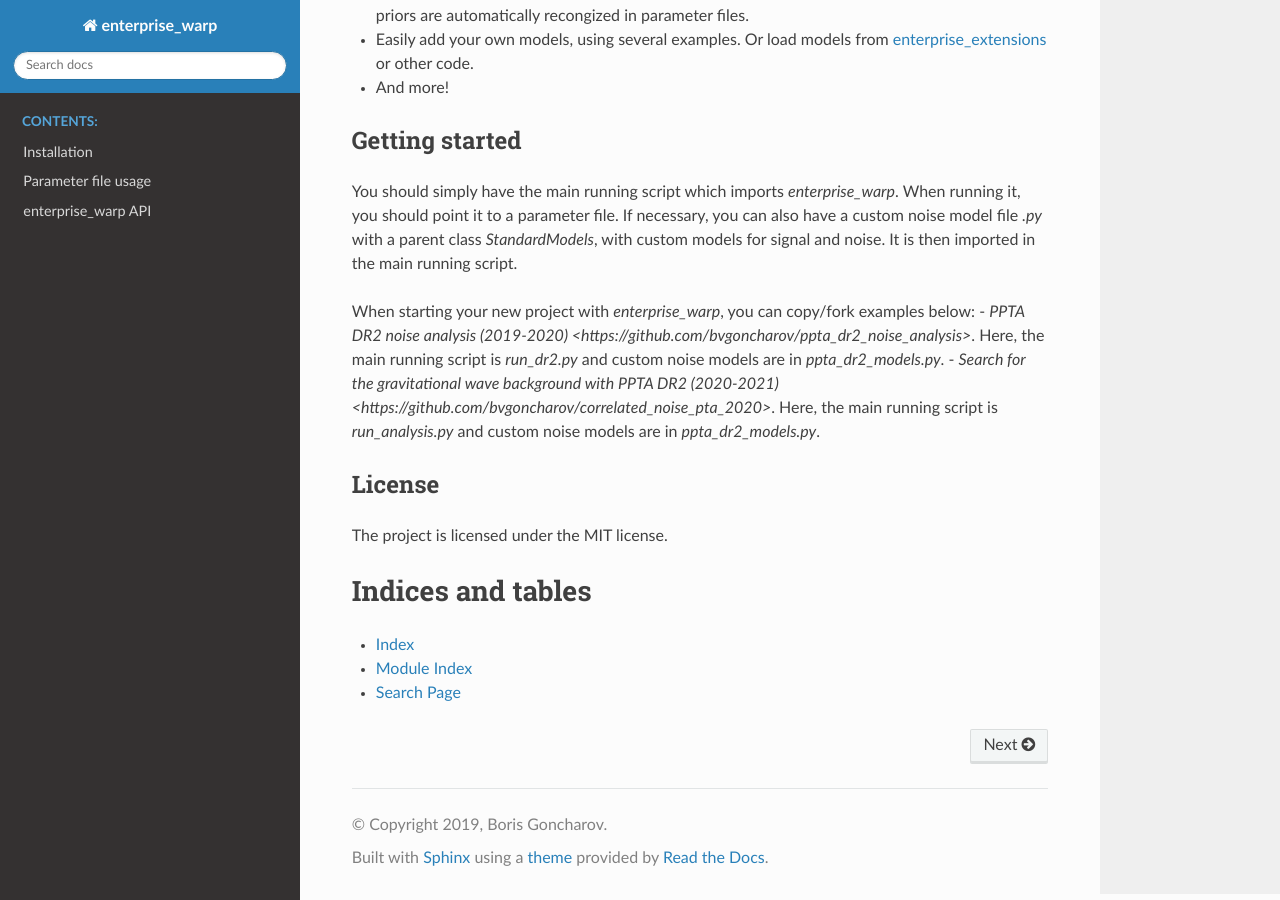
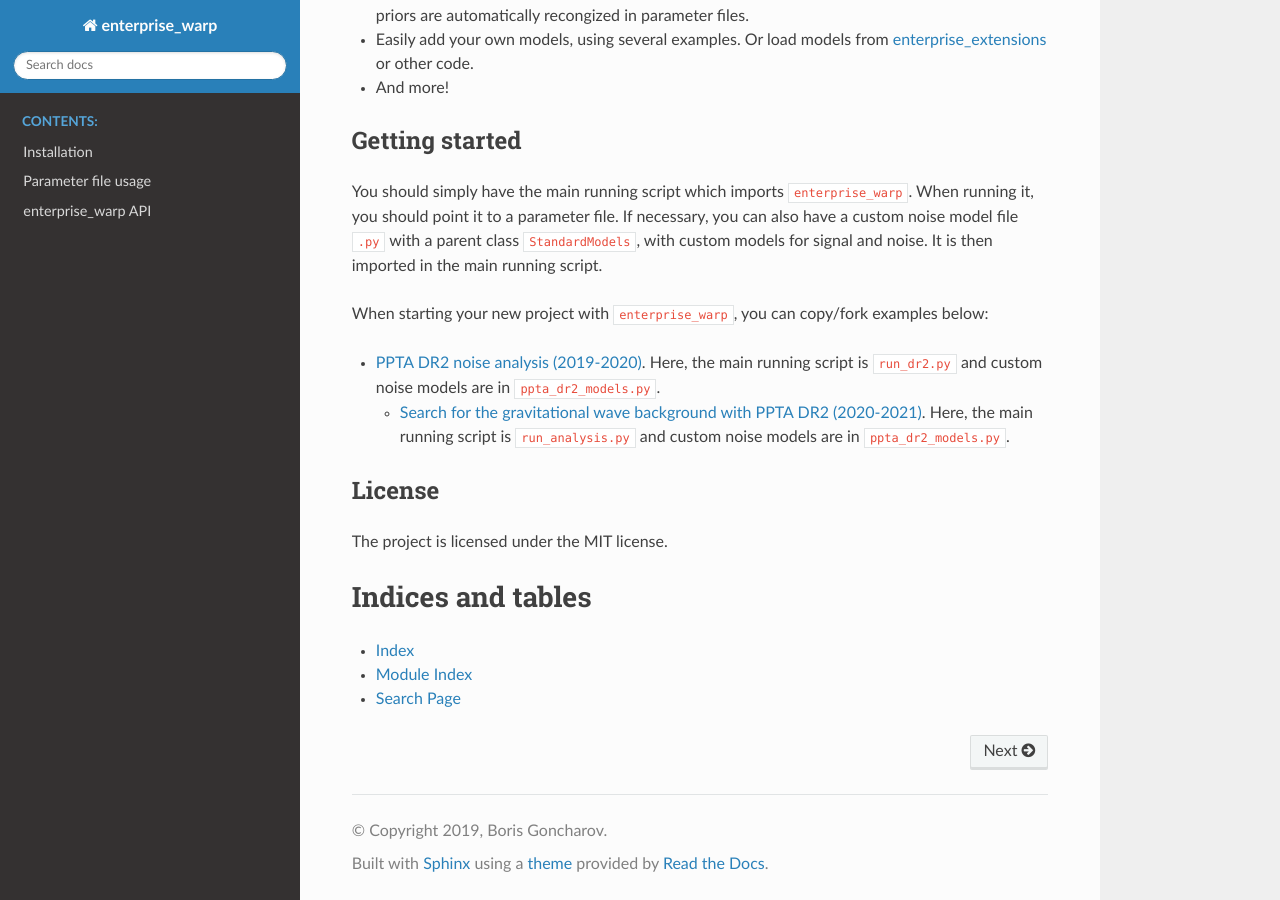
Before and after one commit to bvgoncharov/enterprise_warp, a Sphinx documentation site: the page built from docs/index.rst, in a window 1280 px wide and 900 px high, scrolled down 1381 px. Built offline with Sphinx 7.4.7 and the Read the Docs theme 2.0.0, drawn with Linux system fonts in a browser that asks for light colours.

```diff
--- a/docs/index.rst
+++ b/docs/index.rst
@@ -55,11 +55,13 @@ Features
 Getting started
 ---------------
 
-You should simply have the main running script which imports `enterprise_warp`. When running it, you should point it to a parameter file. If necessary, you can also have a custom noise model file `.py` with a parent class `StandardModels`, with custom models for signal and noise. It is then imported in the main running script.
+You should simply have the main running script which imports ``enterprise_warp``. When running it, you should point it to a parameter file. If necessary, you can also have a custom noise model file ``.py`` with a parent class ``StandardModels``, with custom models for signal and noise. It is then imported in the main running script.
 
-When starting your new project with `enterprise_warp`, you can copy/fork examples below:
-- `PPTA DR2 noise analysis (2019-2020) <https://github.com/bvgoncharov/ppta_dr2_noise_analysis>`. Here, the main running script is `run_dr2.py` and custom noise models are in `ppta_dr2_models.py`.
-- `Search for the gravitational wave background with PPTA DR2 (2020-2021) <https://github.com/bvgoncharov/correlated_noise_pta_2020>`. Here, the main running script is `run_analysis.py` and custom noise models are in `ppta_dr2_models.py`.
+When starting your new project with ``enterprise_warp``, you can copy/fork examples below:
+
+- `PPTA DR2 noise analysis (2019-2020) <https://github.com/bvgoncharov/ppta_dr2_noise_analysis>`__. Here, the main running script is ``run_dr2.py`` and custom noise models are in ``ppta_dr2_models.py``.
+
+  - `Search for the gravitational wave background with PPTA DR2 (2020-2021) <https://github.com/bvgoncharov/correlated_noise_pta_2020>`__. Here, the main running script is ``run_analysis.py`` and custom noise models are in ``ppta_dr2_models.py``.
 
 License
 -------
```
Also changed, not shown: docs/api.rst (+16 -3 lines), docs/paramfile.rst (+9 -9 lines).
